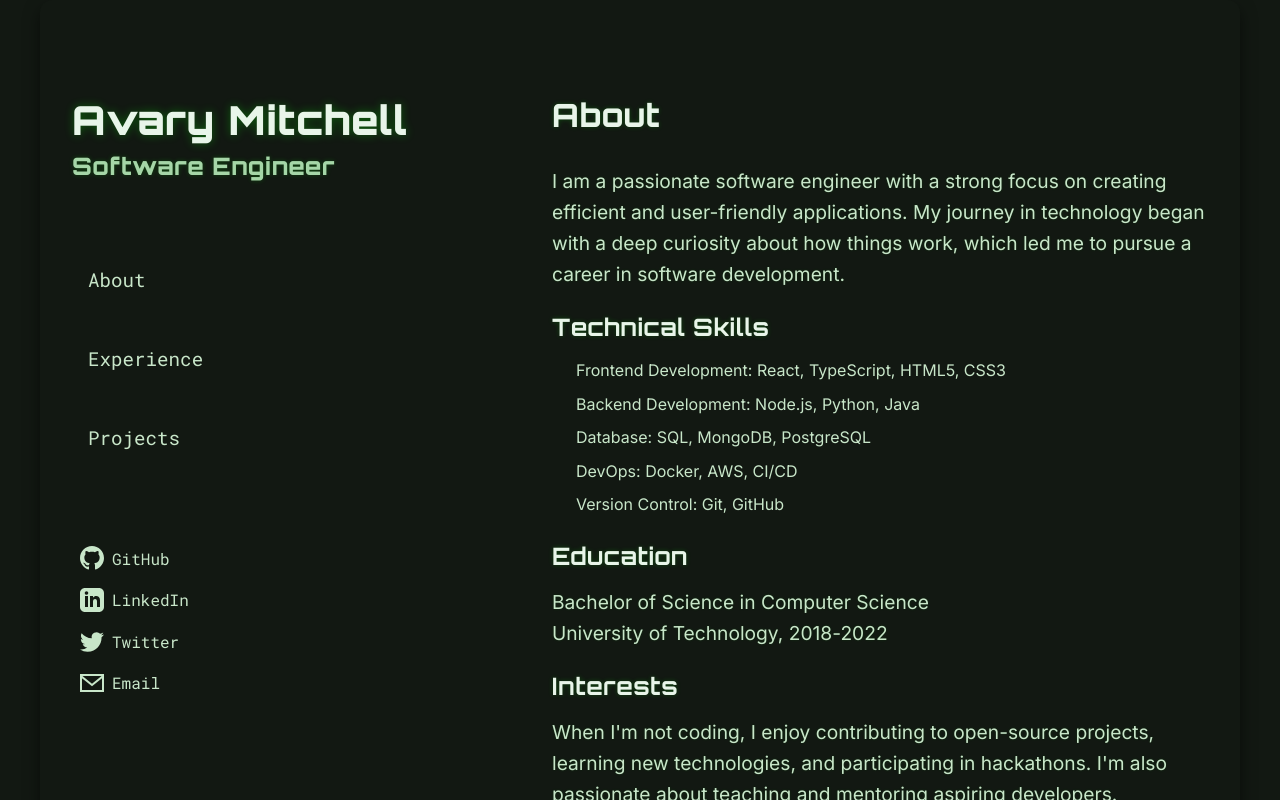
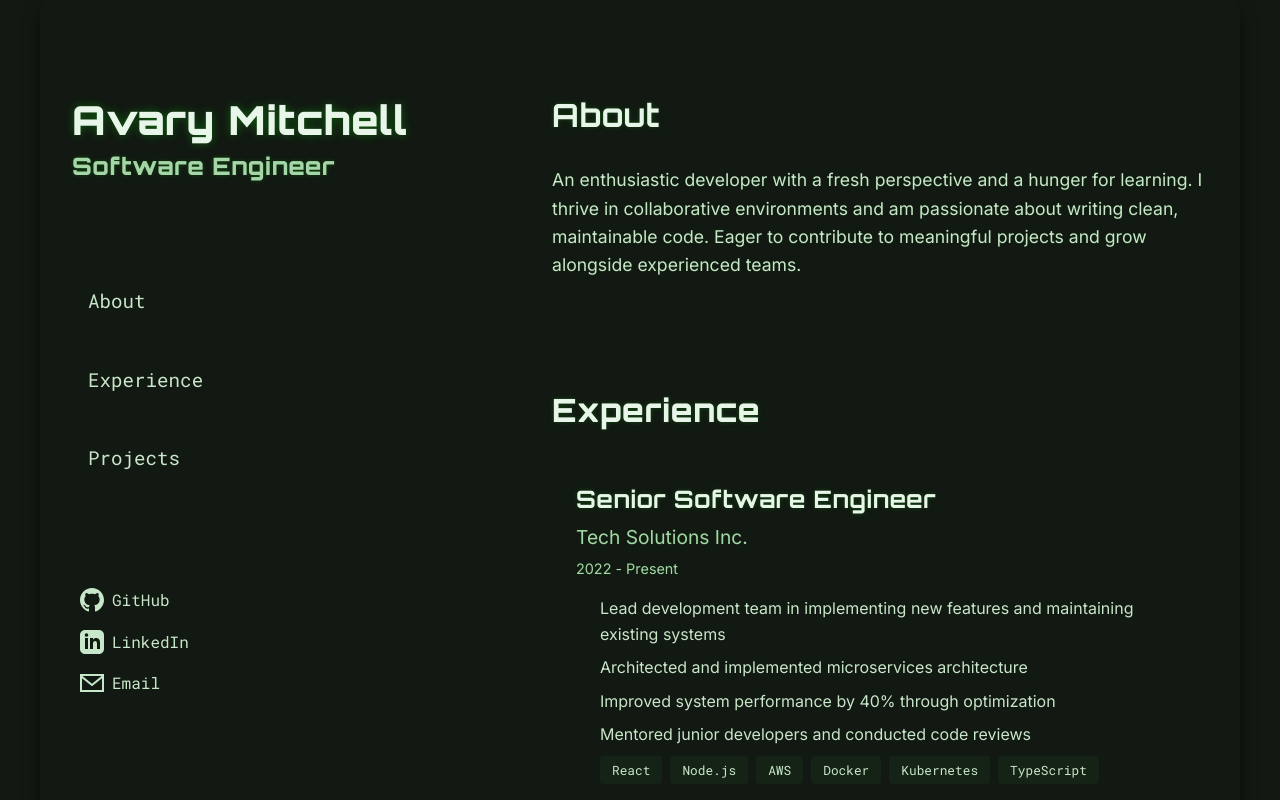
Before and after one commit to Anmitchell/web-portfolio-2025, a React (Vite) app: page / in a window 1280 px wide. Built offline with nearby package versions, Linux system fonts and the light colour scheme.

Commit message:
About componenet has been moved into folder

```diff
--- a/src/components/About.tsx
+++ /dev/null
@@ -1,40 +0,0 @@
-import React from 'react';
-
-interface AboutProps {
-  bio: string;
-  skills: string[];
-  education: {
-    degree: string;
-    school: string;
-    years: string;
-  };
-  interests: string;
-}
-
-const About: React.FC<AboutProps> = ({ bio, skills, education, interests }) => {
-  return (
-    <section id='about'>
-      <h2>About</h2>
-      <p>{bio}</p>
-
-      <h3>Technical Skills</h3>
-      <ul>
-        {skills.map((skill, index) => (
-          <li key={index}>{skill}</li>
-        ))}
-      </ul>
-
-      <h3>Education</h3>
-      <p>
-        {education.degree}
-        <br />
-        {education.school}, {education.years}
-      </p>
-
-      <h3>Interests</h3>
-      <p>{interests}</p>
-    </section>
-  );
-};
-
-export default About;
--- /dev/null
+++ b/src/components/About/About.module.css
@@ -0,0 +1,57 @@
+.about {
+  margin-bottom: 3rem;
+}
+
+.sectionTitle {
+  font-size: 1.5rem;
+  font-weight: bold;
+  color: var(--text-color);
+  margin-bottom: 1.5rem;
+}
+
+.content {
+  display: flex;
+  flex-direction: column;
+  gap: 2rem;
+}
+
+.intro {
+  display: flex;
+  flex-direction: column;
+  gap: 1rem;
+}
+
+.name {
+  font-size: 2.5rem;
+  font-weight: bold;
+  color: var(--text-color);
+  margin: 0;
+}
+
+.title {
+  font-size: 1.5rem;
+  font-weight: 500;
+  color: var(--primary-color);
+  margin: 0;
+}
+
+.description {
+  font-size: 1.1rem;
+  line-height: 1.6;
+  color: var(--text-color);
+  margin: 0;
+}
+
+@media (max-width: 768px) {
+  .name {
+    font-size: 2rem;
+  }
+
+  .title {
+    font-size: 1.25rem;
+  }
+
+  .description {
+    font-size: 1rem;
+  }
+}
--- /dev/null
+++ b/src/components/About/About.tsx
@@ -0,0 +1,21 @@
+import React from 'react';
+import styles from './About.module.css';
+
+interface AboutProps {
+  description: string;
+}
+
+const About: React.FC<AboutProps> = ({description }) => {
+  return (
+    <section id='about' className={styles.about}>
+      <h2 className={styles.sectionTitle}>About</h2>
+      <div className={styles.content}>
+        <div className={styles.intro}>
+          <p className={styles.description}>{description}</p>
+        </div>
+      </div>
+    </section>
+  );
+};
+
+export default About;
--- a/src/components/RightSection.tsx
+++ b/src/components/RightSection.tsx
@@ -1,5 +1,5 @@
 import React from 'react';
-import About from './About';
+import About from './About/About';
 import Experience from './Experience';
 import Projects from './Projects';
 import Footer from './Footer';
--- a/src/data/about.ts
+++ b/src/data/about.ts
@@ -5,25 +5,12 @@ export interface Education {
 }
 
 export interface AboutData {
-  bio: string;
-  skills: string[];
-  education: Education;
-  interests: string;
+  name: string;
+  title: string;
+  description: string;
 }
 
 export const aboutData: AboutData = {
-  bio: 'I am a passionate software engineer with a strong focus on creating efficient and user-friendly applications. My journey in technology began with a deep curiosity about how things work, which led me to pursue a career in software development.',
-  skills: [
-    'Frontend Development: React, TypeScript, HTML5, CSS3',
-    'Backend Development: Node.js, Python, Java',
-    'Database: SQL, MongoDB, PostgreSQL',
-    'DevOps: Docker, AWS, CI/CD',
-    'Version Control: Git, GitHub',
-  ],
-  education: {
-    degree: 'Bachelor of Science in Computer Science',
-    school: 'University of Technology',
-    years: '2018-2022',
-  },
-  interests: "When I'm not coding, I enjoy contributing to open-source projects, learning new technologies, and participating in hackathons. I'm also passionate about teaching and mentoring aspiring developers.",
+
+  description: 'An enthusiastic developer with a fresh perspective and a hunger for learning. I thrive in collaborative environments and am passionate about writing clean, maintainable code. Eager to contribute to meaningful projects and grow alongside experienced teams.'
 };
--- a/src/data/socialLinks.ts
+++ b/src/data/socialLinks.ts
@@ -16,11 +16,6 @@ export const socialLinks: SocialLink[] = [
     icon: 'linkedin',
   },
   {
-    name: 'Twitter',
-    url: 'https://twitter.com/yourusername',
-    icon: 'twitter',
-  },
-  {
     name: 'Email',
     url: 'mailto:your.email@example.com',
     icon: 'envelope',
```
